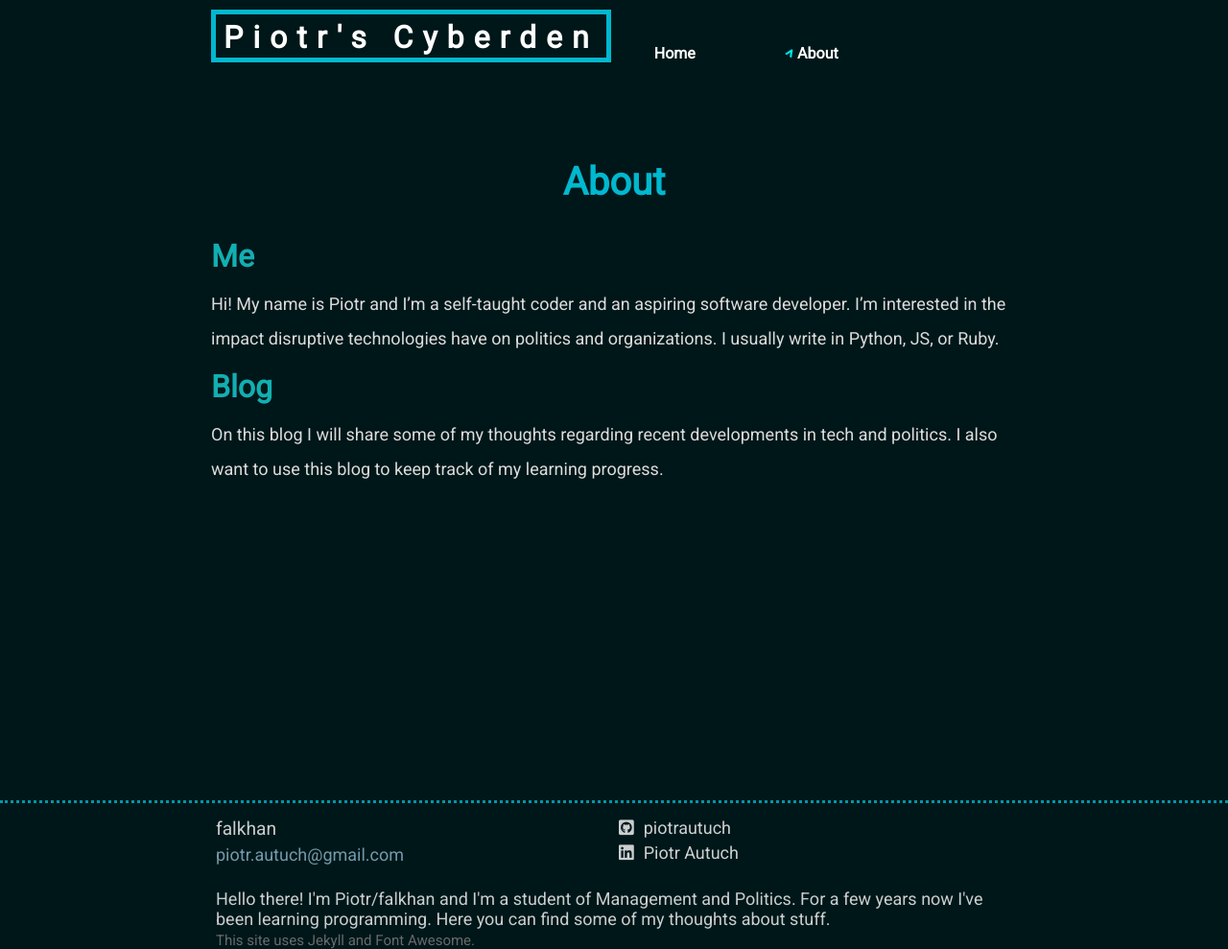
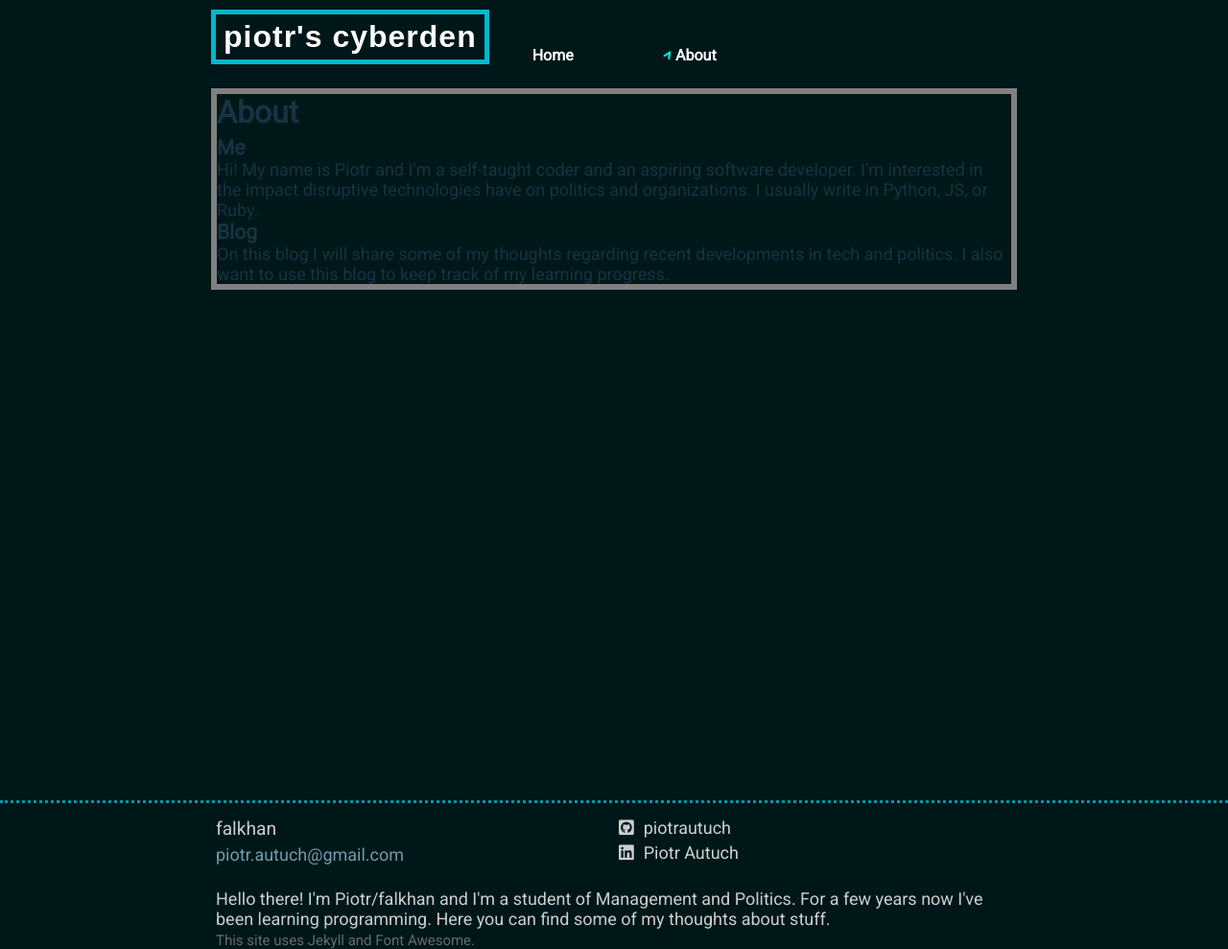
Before and after one commit to piotrautuch/piotrautuch.github.io, a Jekyll site: the page built from about.md, in a window 1280 px wide. Shown: the whole page at 96% size. Built offline with Jekyll 4.4.1, drawn with Linux system fonts in a browser that asks for light colours; nearby versions of some CDN libraries; some web fonts are replaced.

Commit message:
Change the heading to increase legibility

```diff
--- a/_layouts/site.html
+++ b/_layouts/site.html
@@ -1,6 +1,6 @@
 ---
 layout: default
 ---
-<section class="post-content">
+<section class="windows-window">
   {{content}}
 </section>
--- a/_sass/main.scss
+++ b/_sass/main.scss
@@ -126,19 +126,20 @@
 }
 
 .main-header {
-
   width: 100%;
   display: inline-flex;
   h1 {
+    text-align: center;
     word-wrap: break-word;
+    text-transform: lowercase;
     color: white;
     font-size: 2rem;
-    font-family: 'Roboto', sans-serif;
-    padding: 5px 8px 2px 8px;
+    font-family: 'Hanuman',sans-serif;
+    padding: 5px 8px;
     margin: 10px 0;
     font-weight: bold;
     border: 5px solid $light-cyan;
-    letter-spacing: 10px;
+    letter-spacing: 1px;
     transition: color 0.3s ease-in;
 
     &:hover{
@@ -167,7 +168,7 @@
 .container {
   box-sizing: border-box;
   color: $secondary-color;
-  padding: 50px 0;
+  padding-top: 15px;
 }
 
 
--- a/_sass/symbols.scss
+++ b/_sass/symbols.scss
@@ -15,3 +15,9 @@
   transform: rotate(90deg);
 
 }
+
+
+.windows-window{
+  box-sizing: border-box;
+  border: 6px solid grey;
+}
--- a/_sass/variables.scss
+++ b/_sass/variables.scss
@@ -1,7 +1,8 @@
 // This file includes all variables for the layout
 // * FONTS * //
 @import url('https://fonts.googleapis.com/css?family=Playfair+Display|Roboto|Source+Sans+Pro');
-@import url('https://fonts.googleapis.com/css?family=Teko:500,600&subset=latin-ext');
+@import url('https://fonts.googleapis.com/css?family=Hanuman');
+@import url('https://fonts.googleapis.com/css?family=Press+Start+2P|Ubuntu+Condensed');
 // * NEW COLORS * //
 $dark-black: #222;
 $dark-grey: #757575;
@@ -17,8 +18,6 @@
 
 $accent-lighter: #92BBD1;
 $accent: #4493C2;
-$text-color: white;
-
 
 
 // * FONT VARIABLES * //
```
